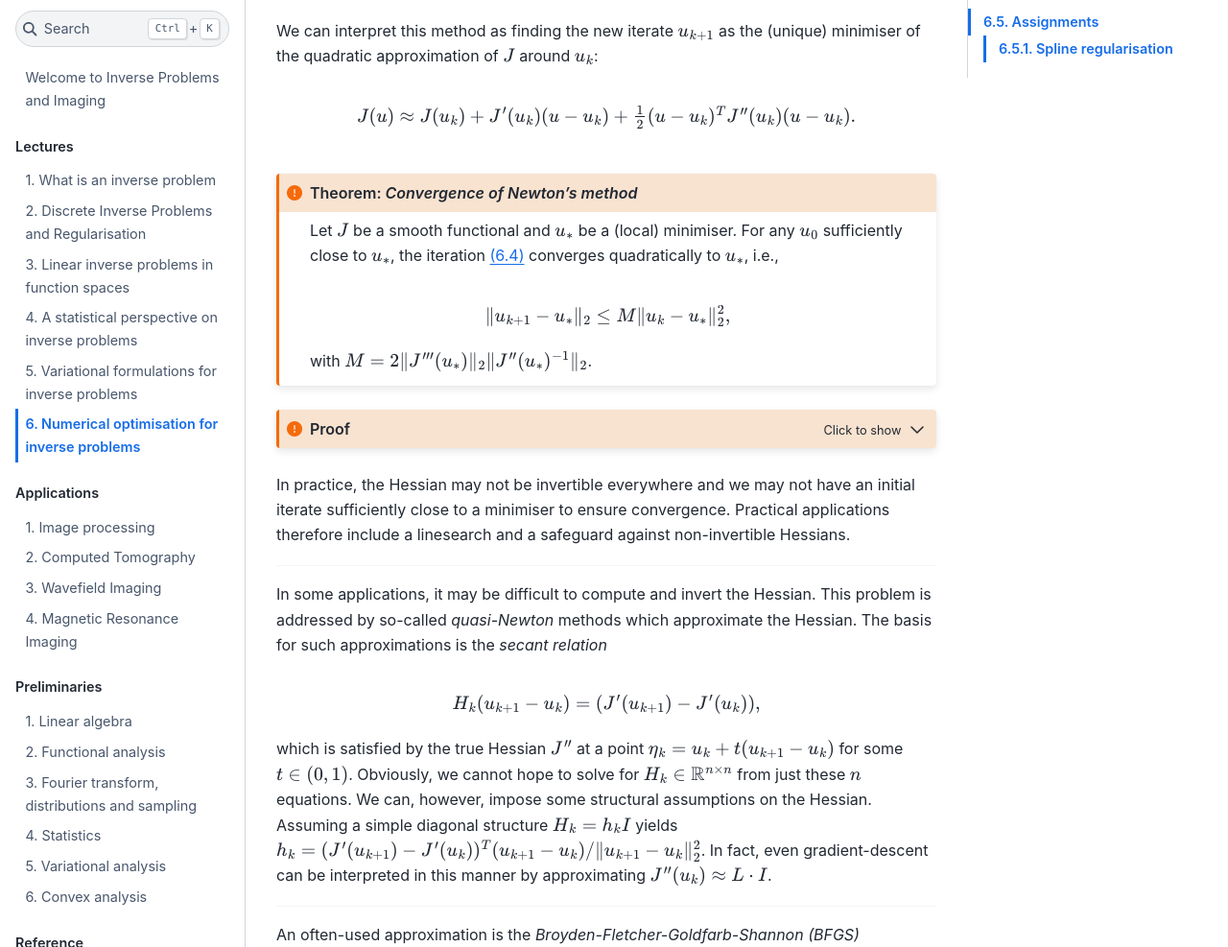
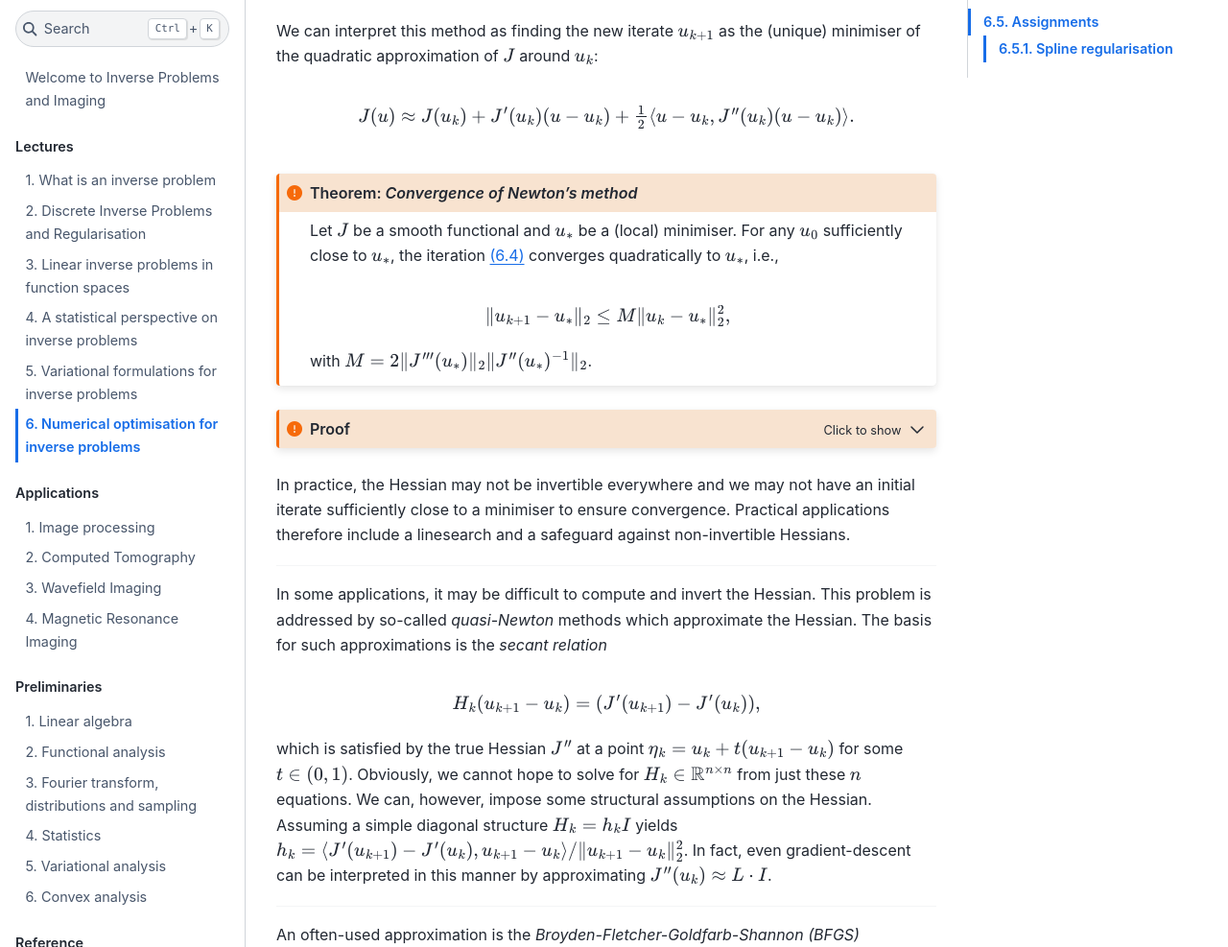
Before and after one commit to TristanvanLeeuwen/IP_and_Im_Lectures, a Jupyter Book: the page built from numerical_optimisation.md, in a window 1280 px wide and 1400 px high, scrolled down 3443 px. Shown: the part 150-1137 px from the top of the window at 96% size. Built offline with Jupyter Book 1.0.4 settings and Sphinx 7.4.7 and the Sphinx Book theme 1.1.4, drawn with Linux system fonts in a browser that asks for light colours; cross-references to code outside the pages are shown as plain code; some of the changed lines change nothing that is shown; some of the changed text lies outside the part shown.

Commit message:
update in ch6

`````diff
--- a/numerical_optimisation.md
+++ b/numerical_optimisation.md
@@ -57,7 +57,7 @@
 
 $$\min_{k\in \{0,1,\ldots, n-1\}} \|J'(u_k)\|_2^2 \leq \frac{J(u_0) - J_*}{C n},$$
 
-with $C = \lambda \left( 1 - \textstyle{\frac{\lambda L}{2}}\right)$ and $J_* = \min_u J(u)$. This implies that $\|J'(u_k)\|_2 \righatrrow 0$ as $k\rightarrow \infty$. To guarantee $\min_{k\in \{0,1,\ldots, n-1\}} \|J'(u_k)\|_2 \leq \epsilon$ we thus need $\mathcal{O}(1/\sqrt{\epsilon})$ iterations.
+with $C = \lambda \left( 1 - \textstyle{\frac{\lambda L}{2}}\right)$ and $J_* = \min_u J(u)$. This implies that $\|J'(u_k)\|_2 \rightarrow 0$ as $k\rightarrow \infty$. To guarantee $\min_{k\in \{0,1,\ldots, n-1\}} \|J'(u_k)\|_2 \leq \epsilon$ we thus need $\mathcal{O}(1/\sqrt{\epsilon})$ iterations.
 
 ````
 
@@ -149,7 +149,7 @@
 
 We can interpret this method as finding the new iterate $u_{k+1}$ as the (unique) minimiser of the quadratic approximation of $J$ around $u_k$:
 
-$$J(u) \approx J(u_k) + J'(u_k)(u - u_k) + \textstyle{\frac{1}{2}}(u-u_k)^T J''(u_k)(u-u_k).$$
+$$J(u) \approx J(u_k) + J'(u_k)(u - u_k) + \textstyle{\frac{1}{2}}\langle u-u_k, J''(u_k)(u-u_k)\rangle.$$
 
 ```{admonition} Theorem: *Convergence of Newton's method*
 :class: important
@@ -177,7 +177,7 @@
 $$H_k (u_{k+1} - u_k) = (J'(u_{k+1}) - J'(u_k)),$$
 
 which is satisfied by the true Hessian $J''$ at a point $\eta_k = u_k + t(u_{k+1} - u_k)$ for some $t \in (0,1)$. Obviously, we cannot hope to solve for $H_k \in \mathbb{R}^{n\times n}$ from just these $n$ equations. We can, however, impose some structural assumptions on the Hessian.
-Assuming a simple diagonal structure $H_k = h_k I$ yields $h_k = (J'(u_{k+1}) - J'(u_k))^T(u_{k+1} - u_k)/\|u_{k+1} - u_k\|_2^2$. In fact, even gradient-descent can be interpreted in this manner by approximating $J''(u_k) \approx L \cdot I$.
+Assuming a simple diagonal structure $H_k = h_k I$ yields $h_k = \langle J'(u_{k+1}) - J'(u_k), u_{k+1} - u_k\rangle/\|u_{k+1} - u_k\|_2^2$. In fact, even gradient-descent can be interpreted in this manner by approximating $J''(u_k) \approx L \cdot I$.
 
 ---
 
@@ -883,15 +883,28 @@
 
 Compute the subdifferentials of the following functionals $J : \mathbb{R}^n \rightarrow \mathbb{R}_+$:
 
-* The Euclidean norm $J(u) = \|u\|_2^2$.
-* The indicator function of $[0,1]^n$.
+* The Euclidean norm $J(u) = \|u\|_2$.
 * The elastic net $J(u) = \alpha \|u\|_1 + \beta \|u\|_2^2$
 * The weighted $\ell_1$-norm $J(u) = \|Du\|_1$, with $D \in \mathbb{R}^{m\times n}$ for $m < n$ a full-rank matrix.
 
 ```{admonition} Answer
 :class: tip, dropdown
 
-...
+* When $\|u\|_2 \not=0$ we have $\partial J(u) = \{u/\|u\|_2\}$. Otherwise we have $\partial J(0) = \{g \in \mathbb{R}^n | \|g\|_2 \leq 1\}$. Indeed, we can check that for all $g \in \partial J(0)$ we have $\langle g,v\rangle \leq \|v\|_2$ for all $v \in \mathbb{R}^n$.
+
+* An element $g$ of $\partial \|u\|_1$ has entries
+
+$$g_i = \begin{cases} -1 & u_i < 0 \\ [-1,1] & u_i = 0 \\ 1 & u_i > 0\end{cases}.$$
+
+For $\|u\|_2^2$ we have $\partial \|u\|_2^2 = {u}$. Combining gives
+
+$$g_i = \begin{cases} -\alpha + \beta u_i & u_i < 0 \\ [-\alpha + \beta u_i,\alpha + \beta u_i] & u_i = 0 \\ \alpha + \beta u_i & u_i > 0\end{cases}.$$
+
+* We get $\partial \|Du\|_1 =  \{D^Tg\}$, with $g$ given by
+
+$$g_i = \begin{cases} -1 & v_i < 0 \\ [-1,1] & v_i = 0 \\ 1 & v_i > 0\end{cases},$$
+
+where $v = Du$.
 ```
 
 ### Dual problems
`````
